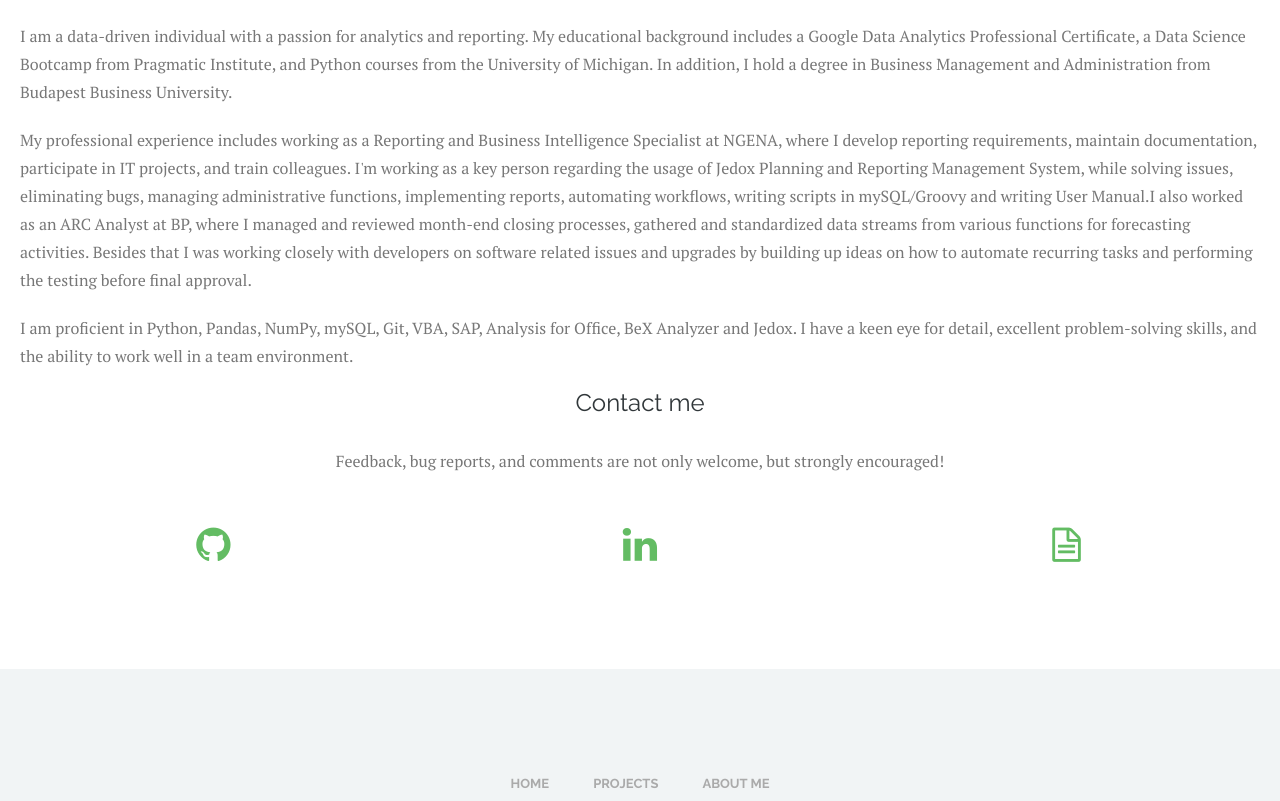
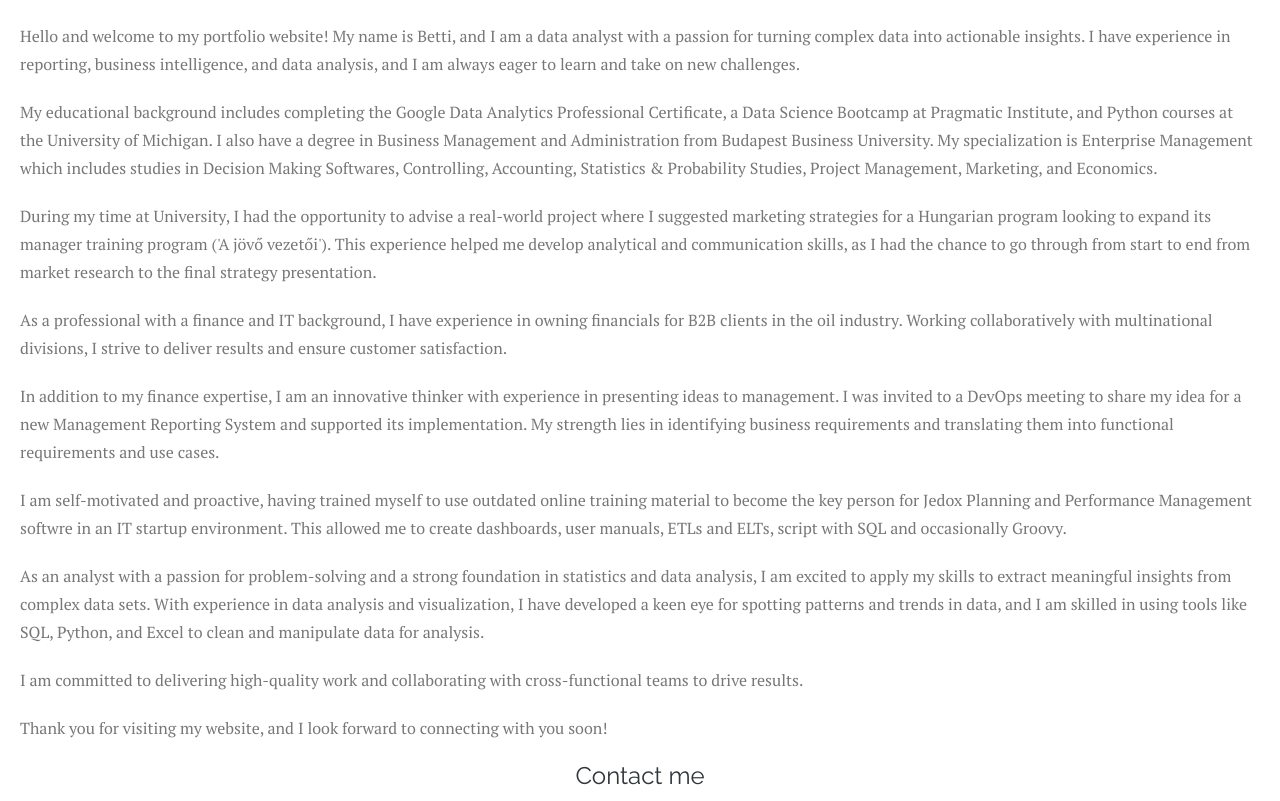
Before and after one commit to bettybuilds/bettybuilds.github.io, a plain HTML site: page aboutme.html in a window 1280 px wide. Shown: the part 420-1221 px from the top of the page. Drawn offline with Linux system fonts and the light colour scheme.

Commit message:
Add files via upload
Refreshed About me section.

```diff
--- a/aboutme.html
+++ b/aboutme.html
@@ -3,7 +3,7 @@
 <head>
 	<meta charset="UTF-8">
 	<meta name="viewport" content="width=device-width, initial-scale=1, maximum-scale=1">
-	<title>Medigo Green, free responsive HTML template base, redesigned by Bettina Bujna</title>
+	<title>bettybuilds - Portfolio website</title>
     <meta name="keywords" content="">
 	<meta name="description" content="">
     <meta name="author" content="templatemo and Bettina Bujna">
@@ -95,16 +95,20 @@
 						<div class="contact-wrapper">
 							<h3>Introduction</h3>
 
-								<p>I am a data-driven individual with a passion for analytics and reporting. My educational background includes a Google Data Analytics Professional Certificate, a Data Science Bootcamp from Pragmatic Institute, and Python courses from the University of Michigan. In addition, I hold a degree in Business Management and Administration from Budapest Business University.</p>
-								<p>My professional experience includes working as a Reporting and Business Intelligence Specialist at NGENA, where I develop reporting requirements, maintain documentation, participate in IT projects, and train colleagues. I'm working as a key person regarding the usage of Jedox Planning and Reporting Management System, while solving issues, eliminating bugs, managing administrative functions, implementing reports, automating workflows, writing scripts in mySQL/Groovy and writing User Manual.I also worked as an ARC Analyst at BP, where I managed and reviewed month-end closing processes, gathered and standardized data streams from various functions for forecasting activities. Besides that I was working closely with developers on software related issues and upgrades by building up ideas on how to automate recurring tasks and performing the testing before final approval.</p>
-								<p>I am proficient in Python, Pandas, NumPy, mySQL, Git, VBA, SAP, Analysis for Office, BeX Analyzer and Jedox. I have a keen eye for detail, excellent problem-solving skills, and the ability to work well in a team environment.</p>
-							  </div>
-							  <p></p>
-							  <p></p>
-							  <p></p>
-							  <p></p>
-							  <p></p>
-							  <p></p>
+							<p>Hello and welcome to my portfolio website! My name is Betti, and I am a data analyst with a passion for turning complex data into actionable insights. I have experience in reporting, business intelligence, and data analysis, and I am always eager to learn and take on new challenges. </p>
+							<p>My educational background includes completing the Google Data Analytics Professional Certificate, a Data Science Bootcamp at Pragmatic Institute, and Python courses at the University of Michigan. I also have a degree in Business Management and Administration from Budapest Business University. My specialization is Enterprise Management which includes studies in Decision Making Softwares, Controlling, Accounting, Statistics & Probability Studies, Project Management, Marketing, and Economics. </p>
+							<p>During my time at University, I had the opportunity to advise a real-world project where I suggested marketing strategies for a Hungarian program looking to expand its manager training program ('A jövő vezetői'). This experience helped me develop analytical and communication skills, as I had the chance to go through from start to end from market research to the final strategy presentation. </p>
+							<p>As a professional with a finance and IT background, I have experience in owning financials for B2B clients in the oil industry. Working collaboratively with multinational divisions, I strive to deliver results and ensure customer satisfaction. </p>
+							<p>In addition to my finance expertise, I am an innovative thinker with experience in presenting ideas to management. I was invited to a DevOps meeting to share my idea for a new Management Reporting System and supported its implementation. My strength lies in identifying business requirements and translating them into functional requirements and use cases. </p>
+							<p>I am self-motivated and proactive, having trained myself to use outdated online training material to become the key person for Jedox Planning and Performance Management softwre in an IT startup environment. This allowed me to create dashboards, user manuals, ETLs and ELTs, script with SQL and occasionally Groovy. </p>
+							<p>As an analyst with a passion for problem-solving and a strong foundation in statistics and data analysis, I am excited to apply my skills to extract meaningful insights from complex data sets. With experience in data analysis and visualization, I have developed a keen eye for spotting patterns and trends in data, and I am skilled in using tools like SQL, Python, and Excel to clean and manipulate data for analysis.</p>
+							<p>I am committed to delivering high-quality work and collaborating with cross-functional teams to drive results. </p>
+							<p>Thank you for visiting my website, and I look forward to connecting with you soon! </p>
+							</div>
+							<div class="row">
+								<div class="col-md-8 col-sm-8">
+								</div> <!-- /.col-md-8 -->
+							</div> <!-- /.row -->
 
 						</div> <!-- /.contact-wrapper -->
 					</div> <!-- /.col-md-12 -->
```
